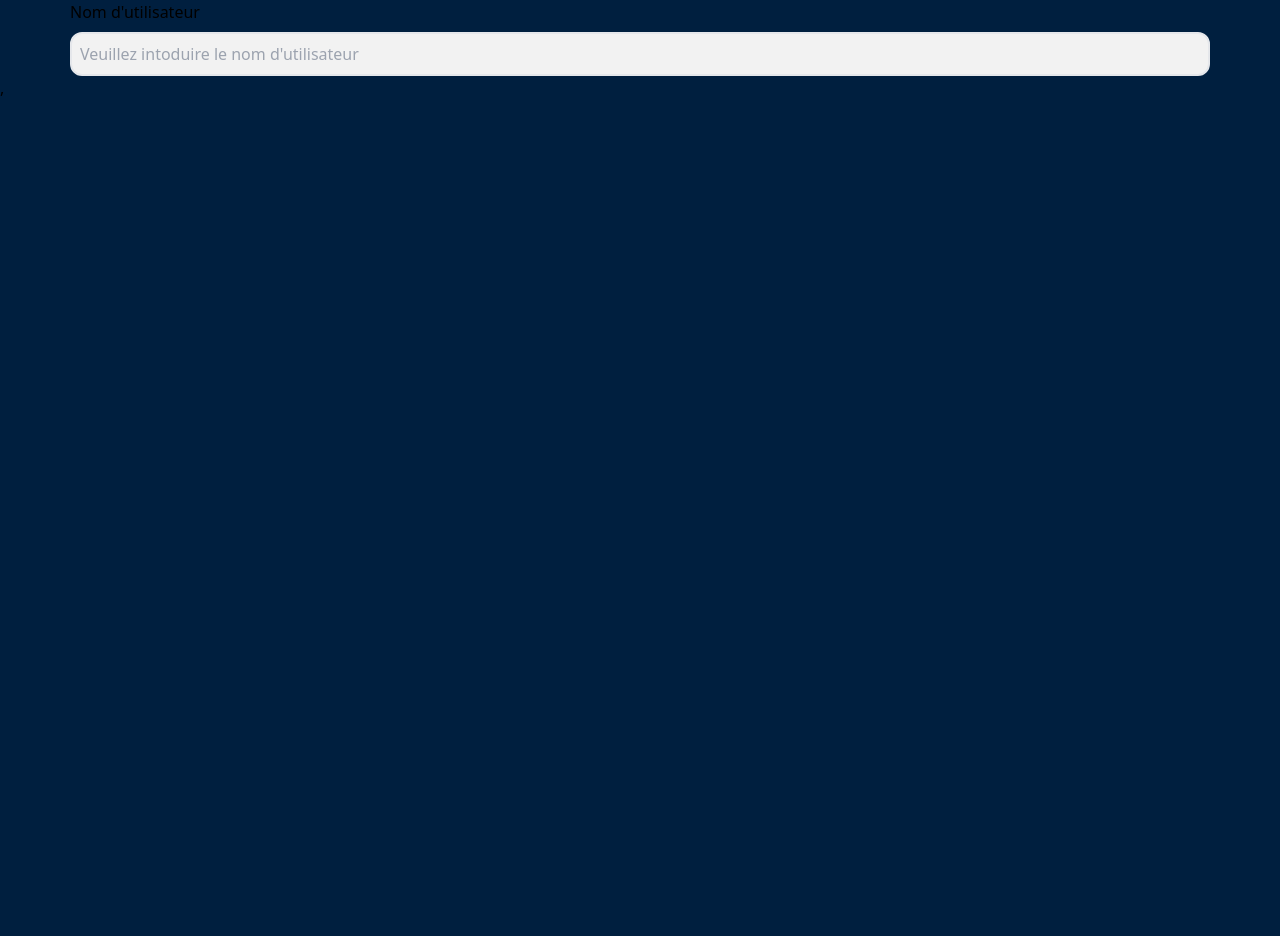
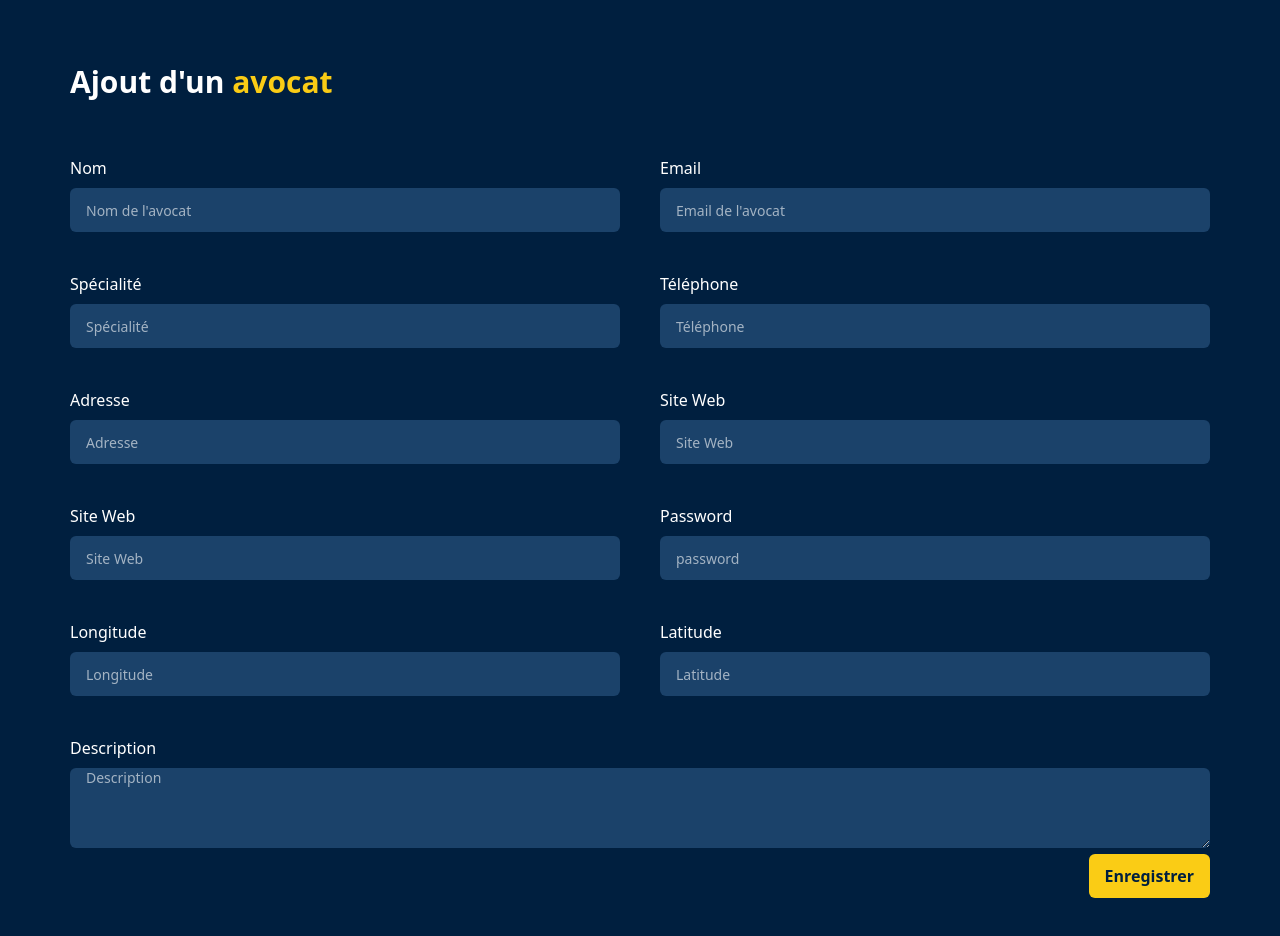
Before and after one commit to SamyIslem/Dz-Mouhami, a React (Vite) app: page /signupDetails in a window 1280 px wide. Shown: the top 936 px of the page. Before the commit the page ends 800 px from the top, so only its background shows below. Built offline with nearby package versions, Linux system fonts and the light colour scheme.

Commit message:
Ajout de la page signUp + signUp details afin d'ajouter des avocats plus la fonction de link

```diff
--- a/src/pages/SignUpDetails/SignUpDetails.jsx
+++ b/src/pages/SignUpDetails/SignUpDetails.jsx
@@ -3,20 +3,245 @@ import { useTranslation } from "react-i18next";
 
 const SignUpDetails = () => {
   const { t } = useTranslation();
+
+  const submitHandler = async (e) => {
+    e.preventDefault();
+    const formData = new FormData(e.target);
+    const name = formData.get("name");
+    const email = formData.get("email");
+    const specialty = formData.get("specialty");
+    const phone_number = formData.get("phone_number");
+    const office_address = formData.get("office_address");
+    const website = formData.get("website");
+    const linkedin_profile = formData.get("linkedin_profile");
+    const password = formData.get("password");
+    const cordoneex = formData.get("cordoneex");
+    const cordoneey = formData.get("cordoneey");
+    const decription = formData.get("decription");
+
+    // conditions of validations
+
+    const lawyer = {
+      name,
+      email,
+      specialty,
+      phone_number,
+      office_address,
+      website,
+      linkedin_profile,
+      password,
+      cordoneex,
+      cordoneey,
+      decription,
+    };
+
+    const response = await fetch(`localhost:8000/lawyer_account/create`, {
+      method: "POST",
+      headers: {
+        "Content-Type": "application/x-www-form-urlencoded",
+      },
+      body: lawyer,
+
+    });
+    console.log(response);
+  };
+
   return (
-    <div className="c-container">
-      <div id="nomUtilisateur" className="flex flex-col gap-2">
-        <label htmlFor="Nom" className="font-medium ">
-          {t("userName")}
+    <>
+      <section>
+        <div className="c-container py-16">
+          <h1 className="text-3xl font-bold text-white">
+            Ajout d'un <span className="text-yellow-400">avocat</span>
+          </h1>
+
+          <form className="mt-14" onSubmit={submitHandler}>
+            <div className="grid grid-cols-1 md:grid-cols-2 gap-10">
+              {/* Nom */}
+              <div>
+                <label htmlFor="nom" className="text-white">
+                  Nom
                 </label>
+
                 <input
                   type="text"
-          className="outline-none bg-label border-2 w-full p-2 rounded-xl "
-          placeholder="Veuillez intoduire le nom d'utilisateur"
-          id="Nom"
+                  name="name"
+                  id="nom"
+                  placeholder="Nom de l'avocat"
+                  autoComplete="off"
+                  className="w-full h-11 rounded-md bg-[#1B426A] text-white mt-2 border-none outline-none placeholder:text-white placeholder:text-opacity-60 px-4 text-sm focus:ring-2 focus:ring-yellow-400"
+                />
+              </div>
+
+              {/* email */}
+              <div>
+                <label htmlFor="email" className="text-white">
+                  Email
+                </label>
+
+                <input
+                  type="email"
+                  name="email"
+                  id="email"
+                  placeholder="Email de l'avocat"
+                  autoComplete="off"
+                  className="w-full h-11 rounded-md bg-[#1B426A] text-white mt-2 border-none outline-none placeholder:text-white placeholder:text-opacity-60 px-4 text-sm focus:ring-2 focus:ring-yellow-400"
+                />
+              </div>
+
+              {/* Spécialité */}
+              <div>
+                <label htmlFor="specialty" className="text-white">
+                  Spécialité
+                </label>
+
+                <input
+                  type="text"
+                  name="specialty"
+                  id="specialty"
+                  placeholder="Spécialité"
+                  autoComplete="off"
+                  className="w-full h-11 rounded-md bg-[#1B426A] text-white mt-2 border-none outline-none placeholder:text-white placeholder:text-opacity-60 px-4 text-sm focus:ring-2 focus:ring-yellow-400"
+                />
+              </div>
+
+              {/* Téléphone */}
+              <div>
+                <label htmlFor="phone_number" className="text-white">
+                  Téléphone
+                </label>
+
+                <input
+                  type="text"
+                  name="phone_number"
+                  id="phone_number"
+                  placeholder="Téléphone"
+                  autoComplete="off"
+                  className="w-full h-11 rounded-md bg-[#1B426A] text-white mt-2 border-none outline-none placeholder:text-white placeholder:text-opacity-60 px-4 text-sm focus:ring-2 focus:ring-yellow-400"
+                />
+              </div>
+
+              {/* Addresse */}
+              <div>
+                <label htmlFor="phone_number" className="text-white">
+                  Adresse
+                </label>
+
+                <input
+                  type="text"
+                  name="office_address"
+                  id="office_address"
+                  placeholder="Adresse"
+                  autoComplete="off"
+                  className="w-full h-11 rounded-md bg-[#1B426A] text-white mt-2 border-none outline-none placeholder:text-white placeholder:text-opacity-60 px-4 text-sm focus:ring-2 focus:ring-yellow-400"
+                />
+              </div>
+
+              {/* website */}
+              <div>
+                <label htmlFor="website" className="text-white">
+                  Site Web
+                </label>
+
+                <input
+                  type="text"
+                  name="website"
+                  id="website"
+                  placeholder="Site Web"
+                  autoComplete="off"
+                  className="w-full h-11 rounded-md bg-[#1B426A] text-white mt-2 border-none outline-none placeholder:text-white placeholder:text-opacity-60 px-4 text-sm focus:ring-2 focus:ring-yellow-400"
+                />
+              </div>
+
+              {/* linkedin */}
+              <div>
+                <label htmlFor="linkedin" className="text-white">
+                  Site Web
+                </label>
+
+                <input
+                  type="text"
+                  name="linkedin_profile"
+                  id="linkedin"
+                  placeholder="Site Web"
+                  autoComplete="off"
+                  className="w-full h-11 rounded-md bg-[#1B426A] text-white mt-2 border-none outline-none placeholder:text-white placeholder:text-opacity-60 px-4 text-sm focus:ring-2 focus:ring-yellow-400"
+                />
+              </div>
+
+              {/* password */}
+              <div>
+                <label htmlFor="password" className="text-white">
+                  Password
+                </label>
+
+                <input
+                  type="password"
+                  name="password"
+                  id="password"
+                  placeholder="password"
+                  autoComplete="off"
+                  className="w-full h-11 rounded-md bg-[#1B426A] text-white mt-2 border-none outline-none placeholder:text-white placeholder:text-opacity-60 px-4 text-sm focus:ring-2 focus:ring-yellow-400"
+                />
+              </div>
+
+              {/* cordoneex */}
+              <div>
+                <label htmlFor="cordoneex" className="text-white">
+                  Longitude
+                </label>
+
+                <input
+                  type="text"
+                  name="cordoneex"
+                  id="cordoneex"
+                  placeholder="Longitude "
+                  autoComplete="off"
+                  className="w-full h-11 rounded-md bg-[#1B426A] text-white mt-2 border-none outline-none placeholder:text-white placeholder:text-opacity-60 px-4 text-sm focus:ring-2 focus:ring-yellow-400"
+                />
+              </div>
+
+              {/* cordoneey */}
+              <div>
+                <label htmlFor="cordoneey" className="text-white">
+                  Latitude
+                </label>
+
+                <input
+                  type="text"
+                  name="cordoneey"
+                  id="cordoneey"
+                  placeholder="Latitude "
+                  autoComplete="off"
+                  className="w-full h-11 rounded-md bg-[#1B426A] text-white mt-2 border-none outline-none placeholder:text-white placeholder:text-opacity-60 px-4 text-sm focus:ring-2 focus:ring-yellow-400"
+                />
+              </div>
+
+              {/* Description */}
+              <div className="col-span-2">
+                <label htmlFor="decription" className="text-white">
+                  Description
+                </label>
+
+                <textarea
+                  type="text"
+                  name="decription"
+                  id="decription"
+                  placeholder="Description"
+                  autoComplete="off"
+                  className="w-full min-h-20 rounded-md bg-[#1B426A] text-white mt-2 border-none outline-none placeholder:text-white placeholder:text-opacity-60 px-4 text-sm focus:ring-2 focus:ring-yellow-400"
                 />
               </div>
             </div>
+
+            <div className="flex justify-end">
+              <button className="bg-yellow-400 text-[#001F3F] rounded-md px-4 py-2.5 font-bold">
+                Enregistrer
+              </button>
+            </div>
+          </form>
+        </div>
+      </section>
+    </>
   );
 };
 
```
Lines whose indentation alone changed are shown as unchanged.
